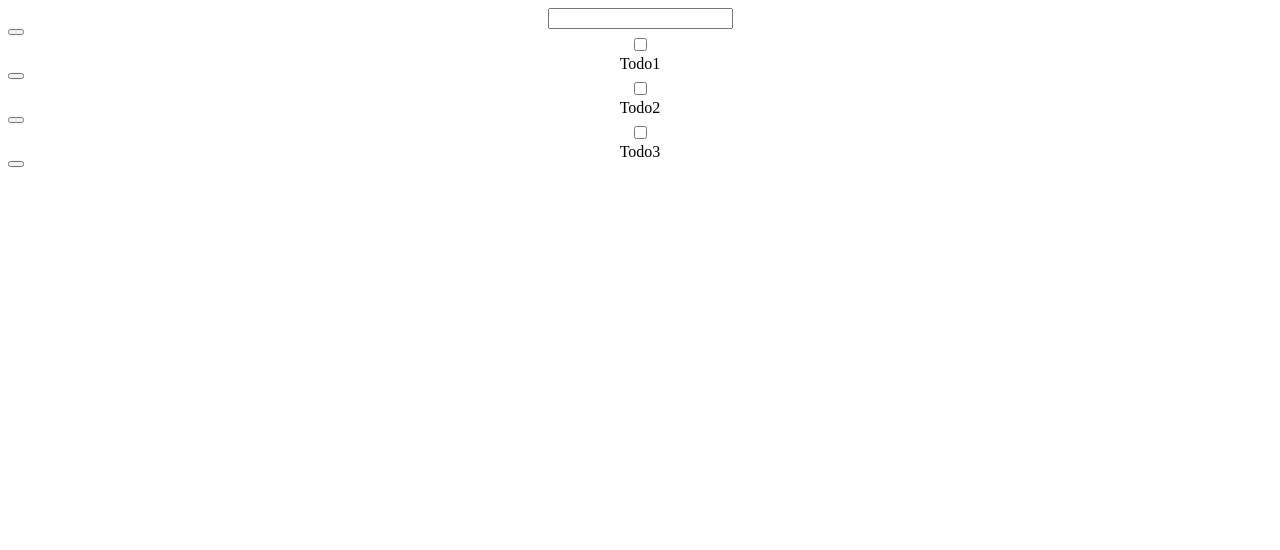
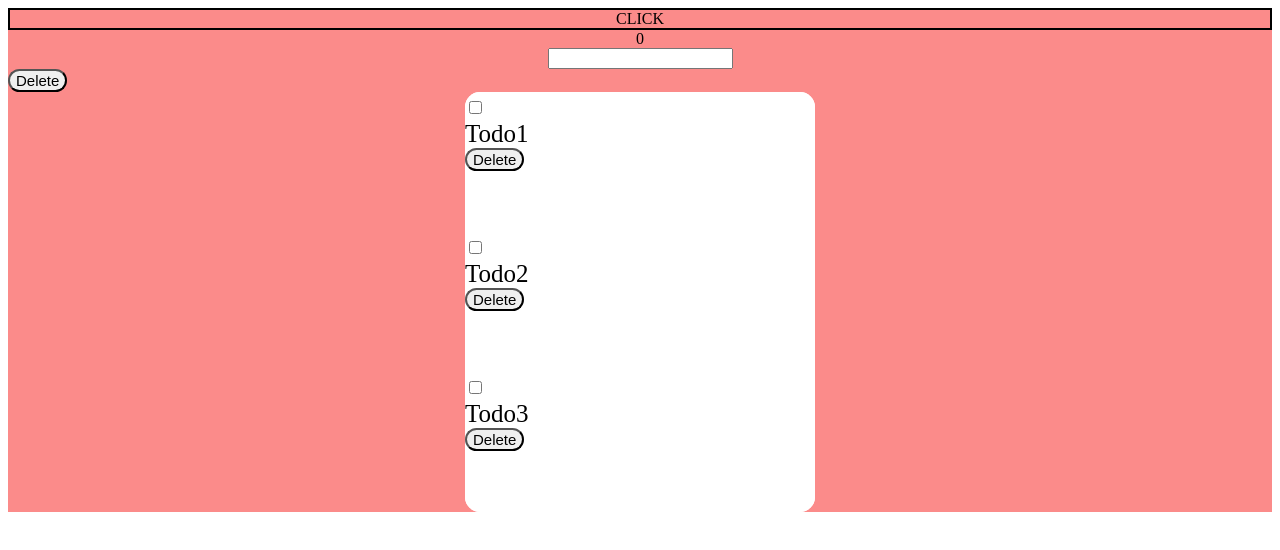
Before and after one commit to Alypov/todo-list-lessons, a React (Create React App) app: page / in a window 1280 px wide. Shown: the top 550 px of the page. Built offline with nearby package versions, Linux system fonts and the light colour scheme.

Commit message:
Co-authored-by: Alypov <Alypov@users.noreply.github.com>

```diff
--- a/package.json
+++ b/package.json
@@ -8,12 +8,12 @@
     "@testing-library/user-event": "^12.1.10",
     "react": "^17.0.2",
     "react-dom": "^17.0.2",
-    "react-scripts": "4.0.3",
+    "react-scripts": "^4.0.3",
     "web-vitals": "^1.0.1"
   },
   "scripts": {
-    "start": "react-scripts start",
-    "build": "react-scripts build",
+    "start": "react-scripts --openssl-legacy-provider start",
+    "build": "react-scripts --openssl-legacy-provider build",
     "test": "react-scripts test",
     "eject": "react-scripts eject"
   },
--- a/src/components/button/button.js
+++ b/src/components/button/button.js
@@ -2,7 +2,7 @@ import React from 'react';
 import './styles.css';
 
 const Button = ({text}) => {
-  return <button className ="btn">{text}</button>;
+  return <button className ="btn">Delete</button>;
 };
 
 export default Button;
--- a/src/components/button/styles.css
+++ b/src/components/button/styles.css
@@ -1,8 +1,11 @@
 .btn {
-    font-size: 12px;
-    color: white;
-    display: grid;
+    display: block;
+    justify-content: end ;
+    font-size: 15px;
+    color:black;
     text-align: center;
     align-items: center;
+    border-radius: 15px;
+
 
 }
--- a/src/components/todo-list/styles.css
+++ b/src/components/todo-list/styles.css
@@ -0,0 +1,18 @@
+.main-wrapper {
+    background-color: #fb8b8a;
+    border: none;
+    margin: auto;
+}
+
+.todo-items-wrapper {
+    background-color:#fff;
+    background-size: cover;
+    display: inline-table;
+    text-align: start;
+    font-size: 25px;
+    width: 350px;
+    height: 140px;
+    border-radius: 15px;
+
+
+}
--- a/src/components/todo-list/todo-list.js
+++ b/src/components/todo-list/todo-list.js
@@ -1,22 +1,47 @@
-import React from 'react';
-import Button from '../button/button';
-import TodoItem from '../todo-item/todo-item';
-import './styles.css';
+import React, { useState } from "react";
+import Button from "../button/button";
+import TodoItem from "../todo-item/todo-item";
+import "./styles.css";
 
 const todos = [
-  { id: 1, text: 'Todo1', isDone: false },
-  { id: 2, text: 'Todo2', isDone: false },
-  { id: 3, text: 'Todo3', isDone: false },
+  { id: 1, text: "Todo1", isDone: false },
+  { id: 2, text: "Todo2", isDone: false },
+  { id: 3, text: "Todo3", isDone: false },
 ];
 
-//useState
+// 1. Save todos in localStorage
+// 2. Hitting 'save' button trigger adding new todo to todo's array.
+// 3. Get todos from localStorage
+// 4. Make styles according to mockup.
+
+// * counter - increment, decrement, reset
 
 const TodoList = () => {
+  const [inputValue, setInputValue] = useState("");
+  const [counter, setCounter] = useState({count: 0, step: 5});
+
+  const onClickHanlder = () => {
+    setCounter((prev) => ({
+      ...prev,
+      count: prev.count + prev.step
+    }));
+  };
+
+
+  const inputOnChangeHanlder = (e) => {
+    setInputValue(e.target.value);
+  };
+
   return (
     <div className="main-wrapper">
       <div className="total-count"></div>
       <div className="remain-count"></div>
-      <input />
+      <div onClick={onClickHanlder} style={{ border: "2px solid black" }}>
+        CLICK
+      </div>
+      <div>{counter.count}</div>
+
+      <input type="text" onChange={(event) => inputOnChangeHanlder(event)} />
       <Button />
       <div className="todo-items-wrapper">
         {todos.map((item) => (
```
Also changed, not shown: src/App.js (line endings or trailing spaces), 2 other files (tests, documents, lock files or other folders).
